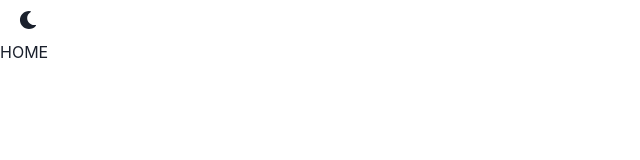
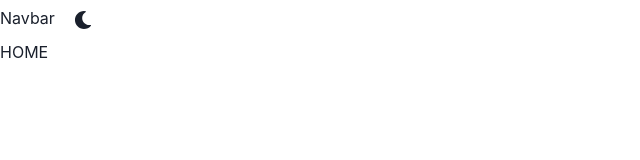
Before and after one commit to omthakur1224/my-shop, a React (Create React App) app: page /home in a window 1280 px wide. Shown: the top 160 px of the page, without its empty margins (0-640 px from the left). Built offline with nearby package versions, Linux system fonts and the light colour scheme.

Commit message:
git-actions-added

```diff
--- a/src/App.js
+++ b/src/App.js
@@ -12,12 +12,11 @@ import {
 import { ColorModeSwitcher } from './ColorModeSwitcher';
 import { Logo } from './Logo';
 import { Signin } from './components/authentications/Signin';
-import MainRoutes from './components/routes/MainRoutes';
+import MainRoutes from './routes/MainRoutes';
 
 function App() {
   return (
     <>
-       <ColorModeSwitcher justifySelf="flex-end" />
       <MainRoutes/>
 
     </>
--- /dev/null
+++ b/src/components/Navbar.jsx
@@ -0,0 +1,13 @@
+import React from 'react'
+import { ColorModeSwitcher } from '../ColorModeSwitcher'
+
+const Navbar = () => {
+  return (
+    <div>
+      Navbar
+      <ColorModeSwitcher justifySelf="flex-end" />
+    </div>
+  )
+}
+
+export default Navbar
--- a/src/components/routes/MainRoutes.jsx
+++ b/src/routes/MainRoutes.jsx
@@ -1,12 +1,14 @@
 import React from 'react'
 import { Route, Routes } from 'react-router-dom'
-import Home from '../../pages/Home'
-import { Signin } from '../authentications/Signin'
-import { SignUp} from '../authentications/SignUp'
+import Home from '../pages/Home'
+import { Signin } from '../components/authentications/Signin'
+import { SignUp} from '../components/authentications/SignUp'
+import Navbar from '../components/Navbar'
 
 const  MainRoutes= () => {
   return (
     <>
+    <Navbar/>
       <Routes>
             <Route path='/' element={<Signin/> }/>
             <Route path='/signup' element={<SignUp/>} />
```
